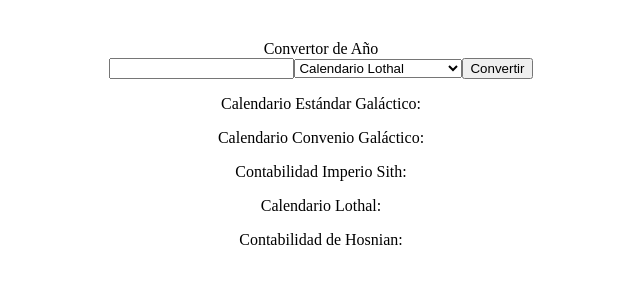
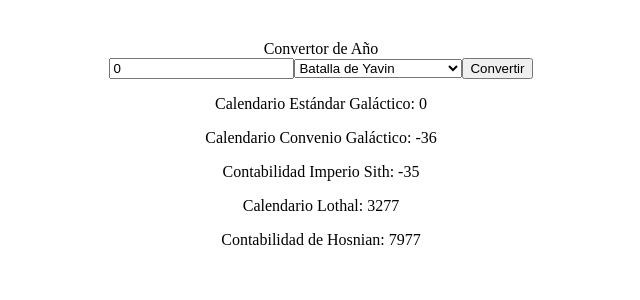
Before and after one commit to NicoFJCruz/StarWars_dateConverter, a React (Vite) app: page / in a window 1280 px wide. Shown: the top 300 px of the page, without its empty margins (319-959 px from the left). Built offline with nearby package versions, Linux system fonts and the light colour scheme.

Commit message:
Logica hecha

```diff
--- a/src/FuncionConvertidor.js
+++ b/src/FuncionConvertidor.js
@@ -1,5 +1,4 @@
 export function Convertidor(inputValue, selectedOption) {
-  console.log("OPCIONES" + inputValue);
   console.log(selectedOption);
   const conversionMap = {
     Yavin: { Yavin: 0, Lothal: 3277, Convenio: -36, Hosnian: 7977, Sith: -35 },
--- a/src/MainPage.jsx
+++ b/src/MainPage.jsx
@@ -4,8 +4,8 @@
 
 const MainPage = () => {
   const [result, setResult] = useState(false);
-  const [inputValue, setInputValue] = useState("");
-  const [selectedOption, setSelectedOption] = useState("");
+  const [inputValue, setInputValue] = useState(0);
+  const [selectedOption, setSelectedOption] = useState("Yavin");
   const [convertedValues, setConvertedValues] = useState({
     Yavin: 0,
     Lothal: 0,
```
